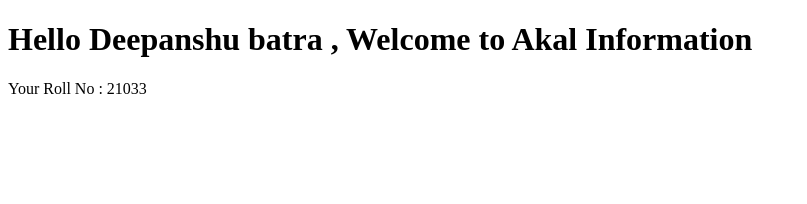
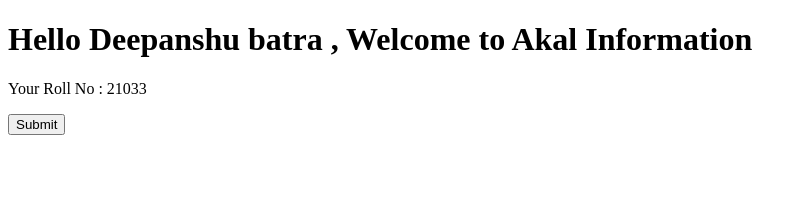
Before and after one commit to batra24-deepanshu/Angular-Learning, an Angular app: page / in a window 1280 px wide. Shown: the top 204 px of the page, without its empty margins (0-807 px from the left). Built offline with nearby package versions, Linux system fonts and the light colour scheme.

Commit message:
property binding

```diff
--- a/src/app/app.component.ts
+++ b/src/app/app.component.ts
@@ -2,13 +2,14 @@
 
 @Component({
   selector: 'app-root',
-  template: `<h1>Hello {{firstName}} {{getlastName()}} , Welcome to Akal Information</h1><p>Your Roll No : {{rollno}}</p>`,
+  template: `<h1>Hello {{firstName}} {{getlastName()}} , Welcome to Akal Information</h1><p>Your Roll No : {{rollno}}</p><button [disabled]="isButtonDisabled">Submit</button>`,
   styles: []
 })
 export class AppComponent {
   firstName:string="Deepanshu";
   lastname:string="batra";
   rollno:number=21033;
+  isButtonDisabled:boolean=false;
   getlastName(){
     return this.lastname;
   }
```
